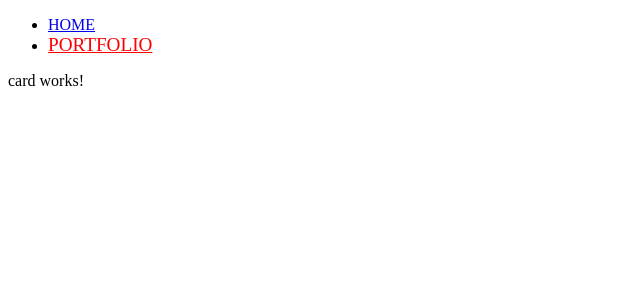
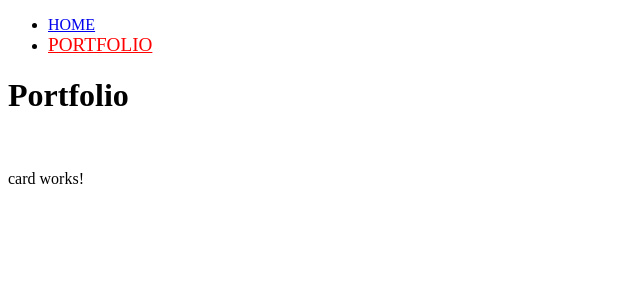
Before and after one commit to Ravelos/first-dio-challenge, an Angular app in the folder routes/: page /portfolio/1 in a window 1280 px wide. Shown: the top 300 px of the page, without its empty margins (0-640 px from the left). Built offline with nearby package versions, Linux system fonts and the light colour scheme.

Commit message:
Creates the template for card component

```diff
--- a/routes/src/app/pages/portfolio/card/card.component.html
+++ b/routes/src/app/pages/portfolio/card/card.component.html
@@ -1 +1,5 @@
-<p>card works!</p>
+<h1>Portfolio</h1>
+<div>
+  <img src="" alt="">
+  <p>card works!</p>
+</div>
```
